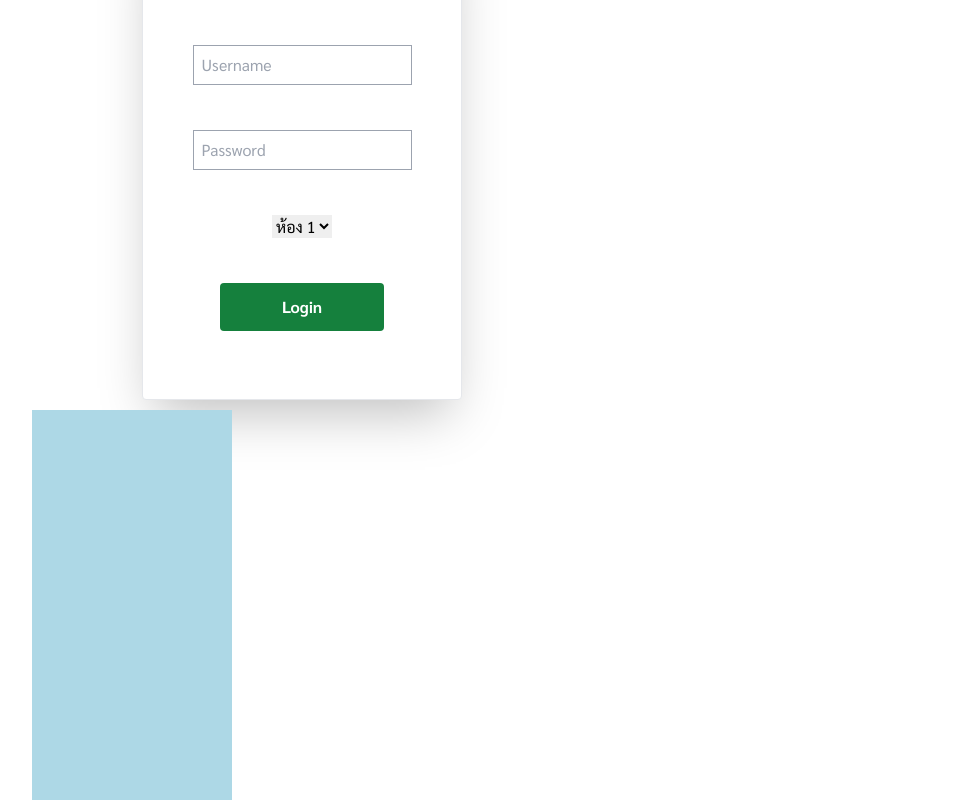
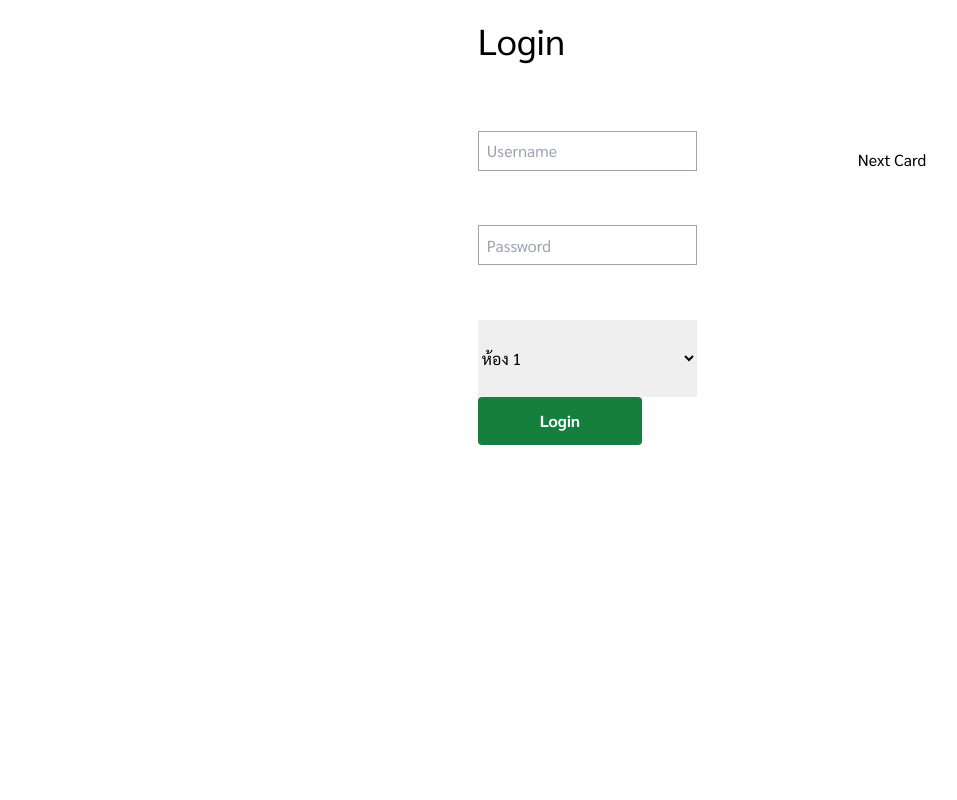
Before and after one commit to kiattisakar/hospital-front, a React (Vite) app: page / in a window 1280 px wide. Shown: the part 240-1040 px from the top of the page, without its empty margins (18-975 px from the left). After the commit the page ends 900 px from the top, so only its background shows below. Built offline with nearby package versions, Linux system fonts and the light colour scheme.

Commit message:
LoginV1.3

```diff
--- a/src/login/Login.jsx
+++ b/src/login/Login.jsx
@@ -1,15 +1,12 @@
 import React from 'react';
-import { motion, useMotionValue, useMotionTemplate } from 'framer-motion';
+import { motion } from 'framer-motion';
+import CardSwitcher from './SelectRoom';
 
 export default function login() {
-  const x = useMotionValue(100);
-  const y = useMotionValue(0);
-  const scale = useMotionValue(2);
-  const transform = useMotionTemplate`translate(${x}px, ${y}px) scale(${scale})`;
-
   return (
-    <div className="relative h-screen ">
-      <div className="font-sans w-2/4 h-screen p-40 flex">
+    <div>
+      <div className="h-screen flex justify-center">
+        {/* <div className="font-sans w-2/4 h-screen p-40 flex">
           <div className="bg-white w-full h-full grid border border-shadow rounded shadow-2xl justify-center place-items-center">
             <h1 className=" text-4xl justify-center h-14">Login</h1>
             <input
@@ -34,18 +31,9 @@ export default function login() {
             </button>
             <div></div>
           </div>
+        </div> */}
+        <CardSwitcher />
       </div>
-      <motion.div
-        drag
-        style={{
-          transform,
-          background: 'lightblue',
-          width: 100,
-          height: 300,
-        }}
-        whileHover={{ scale: 1.2 }}
-        whileTap={{ scale: 0.8 }}
-      />
     </div>
   );
 }
--- /dev/null
+++ b/src/login/LoginPage.jsx
@@ -0,0 +1,31 @@
+import React from 'react';
+
+export default function LoginPage() {
+  return (
+    <div>
+      <div className="font-sans w-2/4 h-screen p-40 grid">
+        <h1 className=" text-4xl justify-center h-14">Login</h1>
+        <input
+          type="text"
+          placeholder="Username"
+          className="border border-gray-400 h-10 p-2"
+        />
+        <input
+          type="text"
+          placeholder="Password"
+          className="border border-gray-400 h-10 p-2"
+        />
+        <select>
+          <option value="1">ห้อง 1</option>
+          <option value="2">ห้อง 2</option>
+        </select>
+        <button
+          type="button"
+          className="bg-green-700 w-3/4 h-12 rounded cursor-pointer text-white font-bold hover:bg-green-500"
+        >
+          Login
+        </button>
+      </div>
+    </div>
+  );
+}
--- /dev/null
+++ b/src/login/Registor.jsx
@@ -0,0 +1,5 @@
+import React from 'react';
+
+export default function Registor() {
+  return <div>Registor</div>;
+}
--- /dev/null
+++ b/src/login/SelectRoom.jsx
@@ -0,0 +1,69 @@
+import React, { useState } from 'react';
+import { motion, AnimatePresence } from 'framer-motion';
+import LoginPage from './LoginPage';
+import Registor from './Registor';
+
+const cardVariants = {
+  initial: { opacity: 0, x: 200 },
+  animate: { opacity: 1, x: 0 },
+  exit: { opacity: 0, x: -200 },
+};
+
+const Card = ({ content }) => (
+  <motion.div
+    className="card"
+    variants={cardVariants}
+    initial="initial"
+    animate="animate"
+    exit="exit"
+    transition={{ duration: 0.5 }}
+    style={{
+      width: 500,
+      height: 600,
+      backgroundColor: 'White',
+      display: 'flex',
+      borderRadius: 10,
+      margin: 10,
+    }}
+  >
+    {content == 1 ? (
+      <p>
+        <LoginPage />
+      </p>
+    ) : (
+      <p>
+        {' '}
+        <Registor />
+      </p>
+    )}
+  </motion.div>
+);
+
+const CardSwitcher = () => {
+  const [currentCard, setCurrentCard] = useState(0);
+  const cards = [1, 2];
+
+  const nextCard = () => {
+    setCurrentCard((prev) => (prev + 1) % cards.length);
+  };
+
+  return (
+    <div
+      style={{
+        display: 'flex',
+        justifyContent: 'center',
+        alignItems: 'center',
+        height: '100vh',
+      }}
+    >
+      <AnimatePresence>
+        <Card key={currentCard} content={cards[currentCard]} />
+      </AnimatePresence>
+      <button onClick={nextCard} style={{ marginLeft: 20, padding: 10 }}>
+        Next Card
+      </button>
+    </div>
+  );
+};
+
+export default CardSwitcher;
```
Lines whose indentation alone changed are shown as unchanged.
